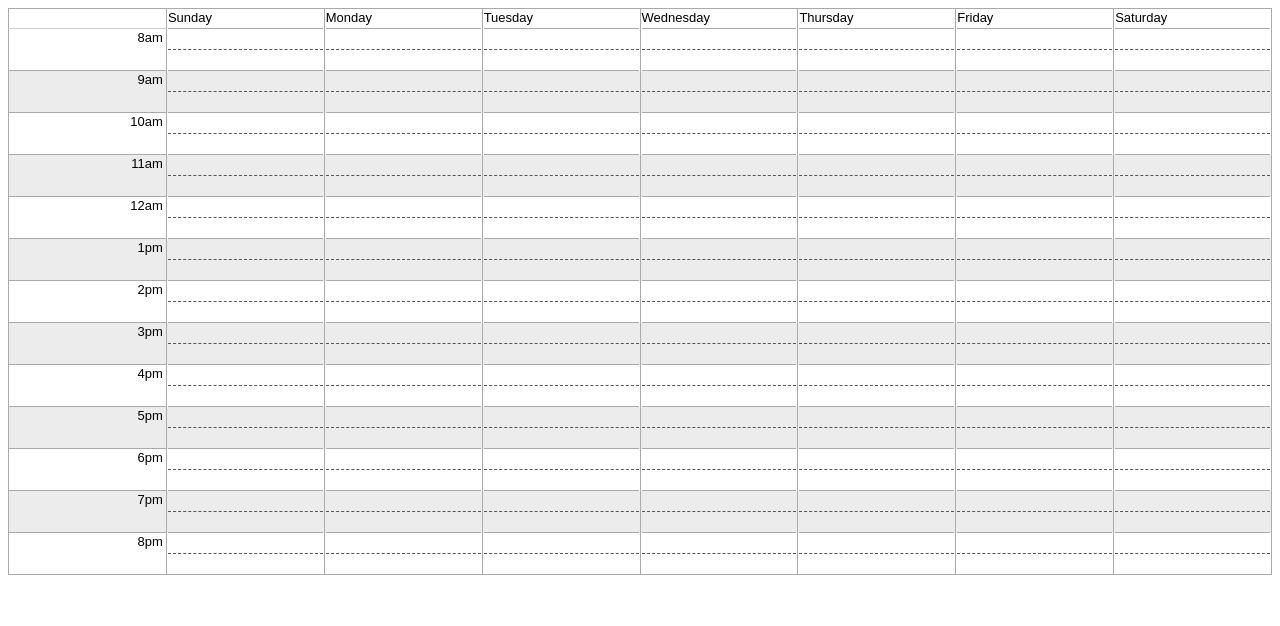
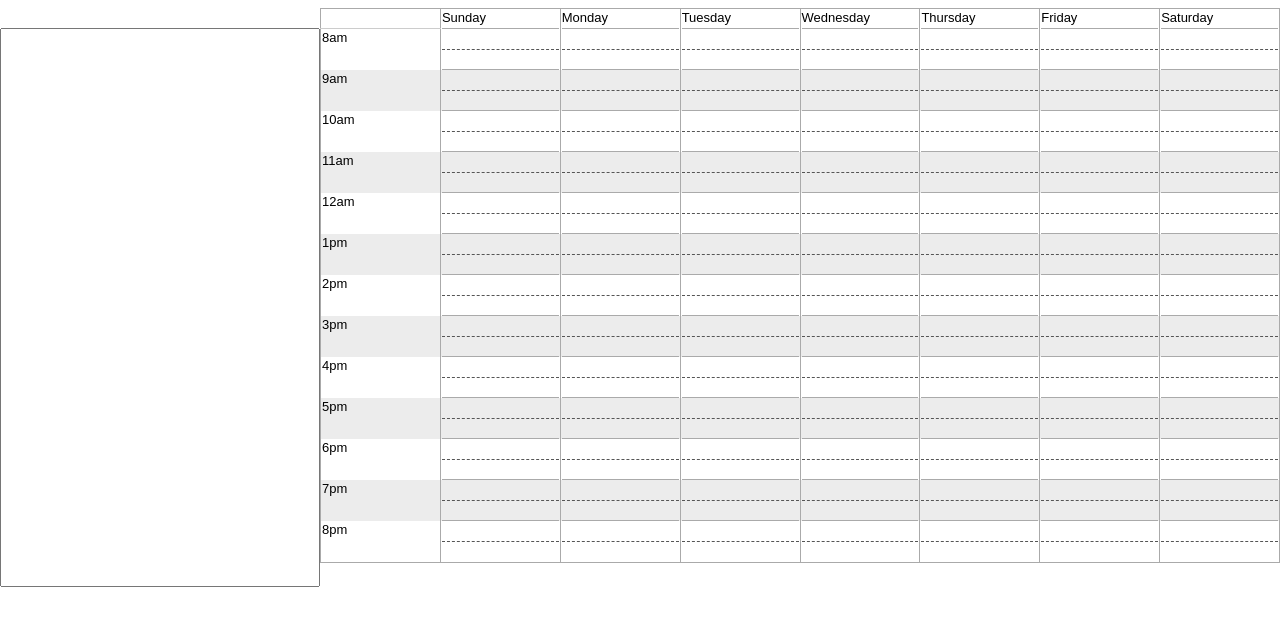
Before and after one commit to Nomadjackalope/turbulent-turtle, a plain HTML site: page index.html in a window 1280 px wide. Drawn offline with Linux system fonts and the light colour scheme.

Commit message:
Added temporary task text input on side

```diff
--- a/index.html
+++ b/index.html
@@ -9,6 +9,9 @@
 
 	</head>
 	<body>
+		<div class="taskListSpace">
+			<textarea class="taskList"></textarea>
+		</div>
 		<table class="calendar" id='week'>
 			<tr class="days">
 				<td style="height: 20px; border-bottom: 1px solid #ccc"></td>
--- a/style.css
+++ b/style.css
@@ -1,8 +1,29 @@
+.taskListSpace {
+	position: absolute;
+	top: 28px;
+	left: 0;
+	width: 25%;
+	height: 559px;
+}
+
+.taskList {
+	width: 100%;
+	height: 100%;
+
+	padding-bottom: 200px;
+
+	resize: none;
+
+	font-family: Verdana, Geneva, sans-serif;
+	font-size: small;
+}
+
 table {
 	-moz-user-select: none;
 	-webkit-user-select: none;
 
-	display: table;
+	position: absolute;
+	right: 0;
 
 	border-collapse: collapse;
 	border-spacing: 0px;
@@ -11,7 +32,7 @@ table {
 	border: 1px solid #aaa;
 
 	table-layout: fixed;
-	width: 100%;
+	width: 75%;
 
 	font-family: sans-serif;
 	font-size: small;
@@ -28,7 +49,7 @@ td {
 }
 
 .hourSlot {
-	height: 42px;
+	height: 21px;
 }
 
 .priHalfHour {
@@ -45,18 +66,25 @@ td {
 	margin-top: -1px;
 }
 
+.priHalfHour, .secHalfHour {
+	text-align: left;
+}
+
 .times {
 	display: block;
 	width: 60px;
 	text-align: right;
 }
 
-.time {
+.priTime {
+	border-top: 1px solid #aaa;
+}
+
+.priTime, .secTime {
 	text-align: right;
-	height: 42px;
-	border-bottom: 1px solid #aaa;
+	height: 21px;
 	padding-right: 3px;
-	width: 60px;
+	width: 60px 1%;
 }
 
 .prihalfHour:hover, .secHalfHour:hover {
@@ -64,3 +92,7 @@ td {
 	margin-top: -2px;
 	margin-bottom: -1px;
 }
+
+#test {
+	border: 2px solid #000;
+}
```
